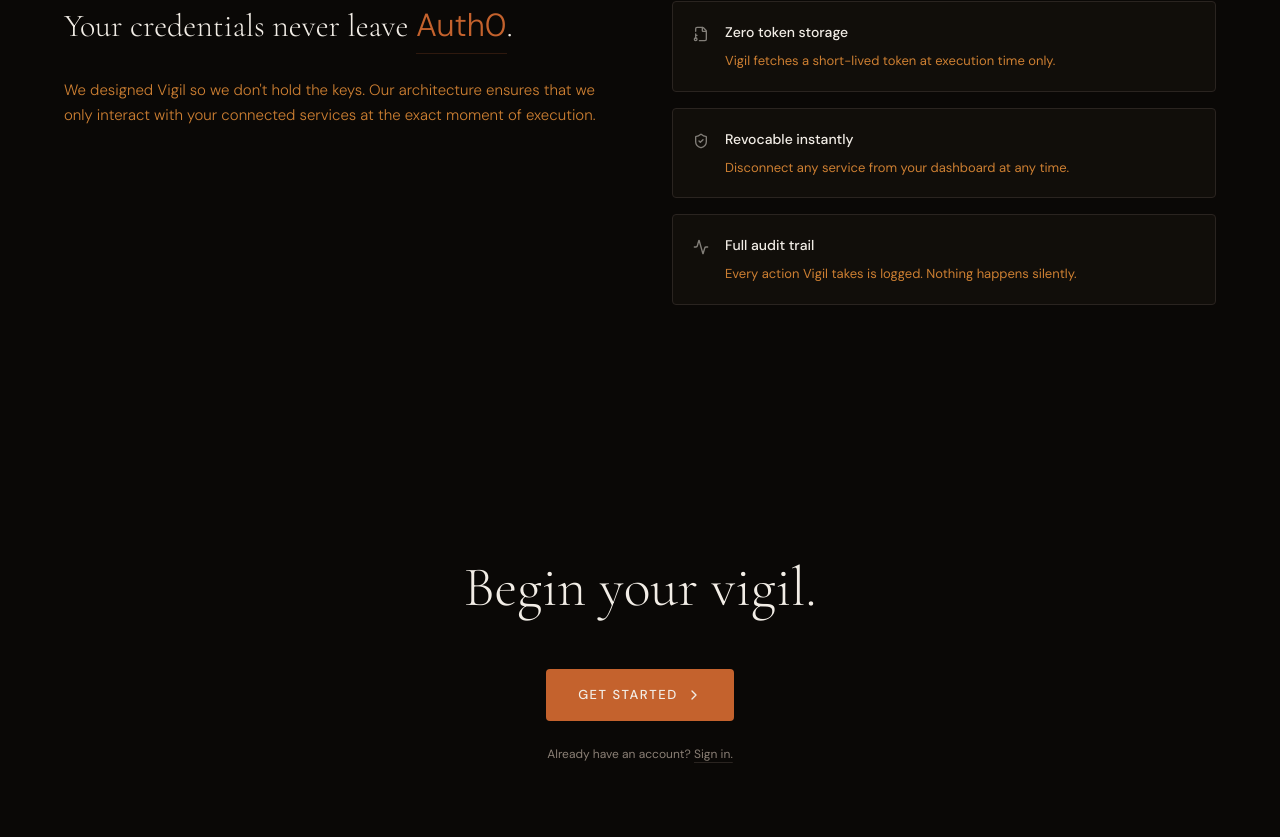
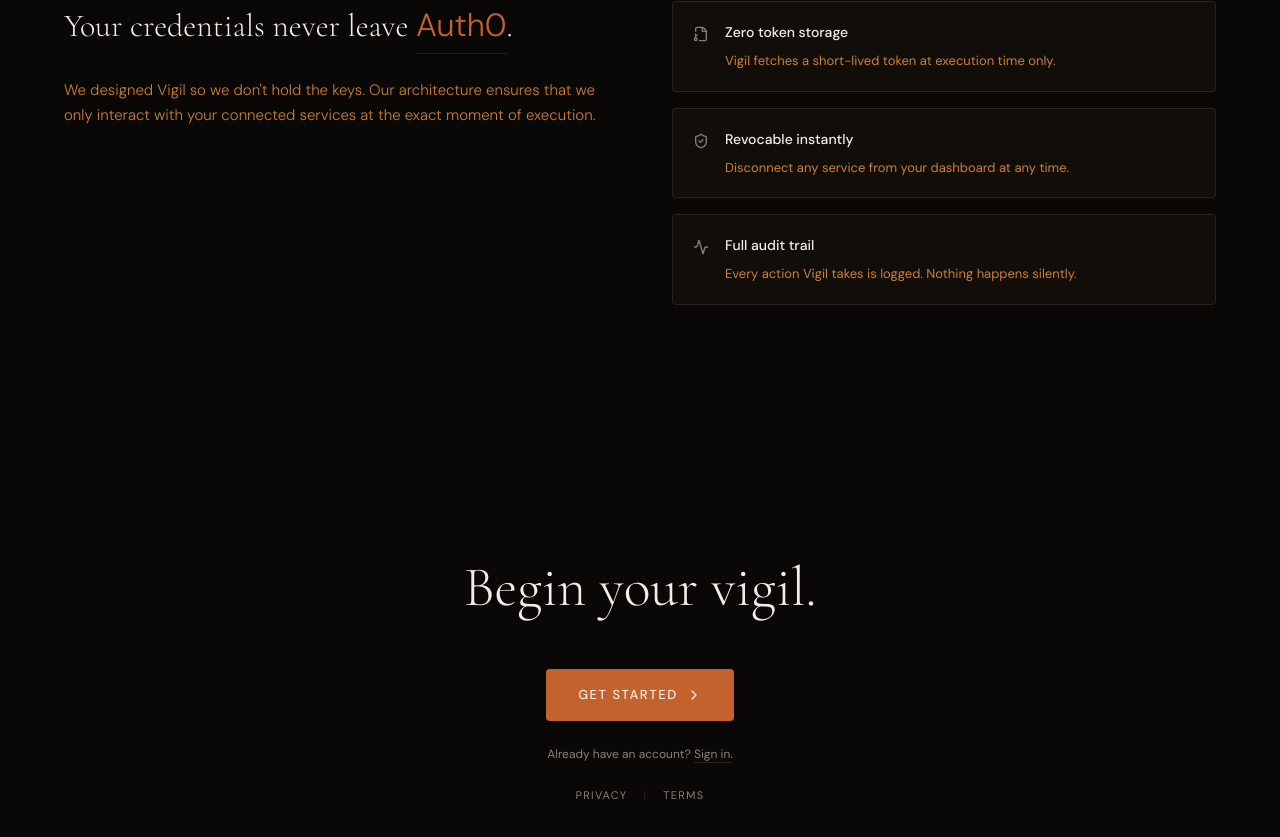
Before and after one commit to AgSpades/vigil, a Next.js app: page / in a window 1280 px wide. Shown: the part 3479-4316 px from the top of the page. Built offline with nearby package versions, Linux system fonts and the light colour scheme; no server answers.

Commit message:
fix: update authentication links in LandingContent and Navbar components to use anchor tags

```diff
--- a/components/LandingContent.tsx
+++ b/components/LandingContent.tsx
@@ -536,27 +536,43 @@
         <h2 className="font-serif text-[40px] md:text-[56px] font-light text-vigil-textPri mb-10">
           Begin your vigil.
         </h2>
-        <Link
-          href={authenticated ? "/dashboard" : "/auth/login"}
-          className="mb-6 inline-block"
-        >
+        {authenticated ? (
+          <Link href="/dashboard" className="mb-6 inline-block">
             <motion.div whileHover={{ scale: 1.05 }} whileTap={{ scale: 0.95 }}>
               <Button variant="primary" className="flex items-center gap-2">
                 Get started <ChevronRight className="w-4 h-4" />
               </Button>
             </motion.div>
           </Link>
+        ) : (
+          <a href="/auth/login" className="mb-6 inline-block">
+            <motion.div whileHover={{ scale: 1.05 }} whileTap={{ scale: 0.95 }}>
+              <Button variant="primary" className="flex items-center gap-2">
+                Get started <ChevronRight className="w-4 h-4" />
+              </Button>
+            </motion.div>
+          </a>
+        )}
         {!authenticated && (
           <p className="text-[12px] text-vigil-textTer font-sans">
             Already have an account?{" "}
-            <Link
+            <a
               href="/auth/login"
               className="hover:text-vigil-textPri transition-colors underline underline-offset-4 decoration-vigil-borderSubtle"
             >
               Sign in.
-            </Link>
+            </a>
           </p>
         )}
+        <div className="mt-6 flex items-center gap-4 text-[11px] uppercase tracking-[0.12em] text-vigil-textTer font-sans">
+          <Link href="/privacy" className="hover:text-vigil-textPri transition-colors">
+            Privacy
+          </Link>
+          <span className="text-vigil-borderSubtle">|</span>
+          <Link href="/tos" className="hover:text-vigil-textPri transition-colors">
+            Terms
+          </Link>
+        </div>
       </motion.section>
     </>
   );
--- a/components/Navbar.tsx
+++ b/components/Navbar.tsx
@@ -21,27 +21,27 @@
             <span className="text-[12px] uppercase tracking-[0.12em] text-vigil-textSec hidden sm:inline-block">
               {email}
             </span>
-            <Link
+            <a
               href="/auth/logout"
               className="text-[12px] uppercase tracking-[0.12em] text-vigil-textSec hover:text-white transition-colors duration-200"
             >
               Sign out
-            </Link>
+            </a>
           </>
         ) : (
           <>
-            <Link
+            <a
               href="/auth/login"
               className="text-[12px] uppercase tracking-[0.12em] text-vigil-textSec hover:text-white transition-colors duration-200"
             >
               Sign in
-            </Link>
-            <Link
+            </a>
+            <a
               href="/auth/login"
               className="h-[52px] px-6 sm:px-8 bg-vigil-accentPri text-vigil-textPri text-[13px] font-medium uppercase tracking-[0.12em] rounded-sm flex items-center hover:bg-vigil-accentSec transition-colors duration-200"
             >
               Get started
-            </Link>
+            </a>
           </>
         )}
       </div>
```
Lines whose indentation alone changed are shown as unchanged.
